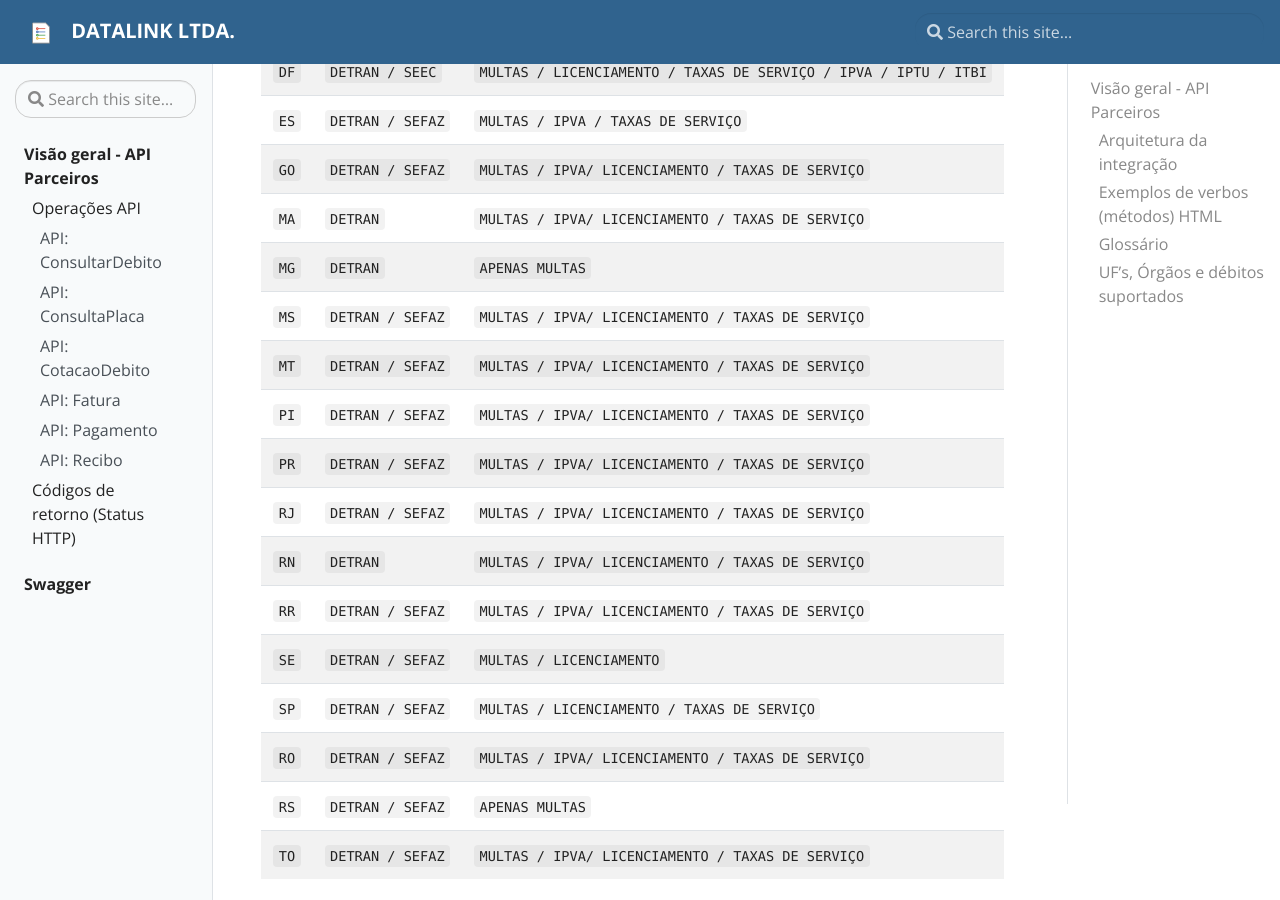
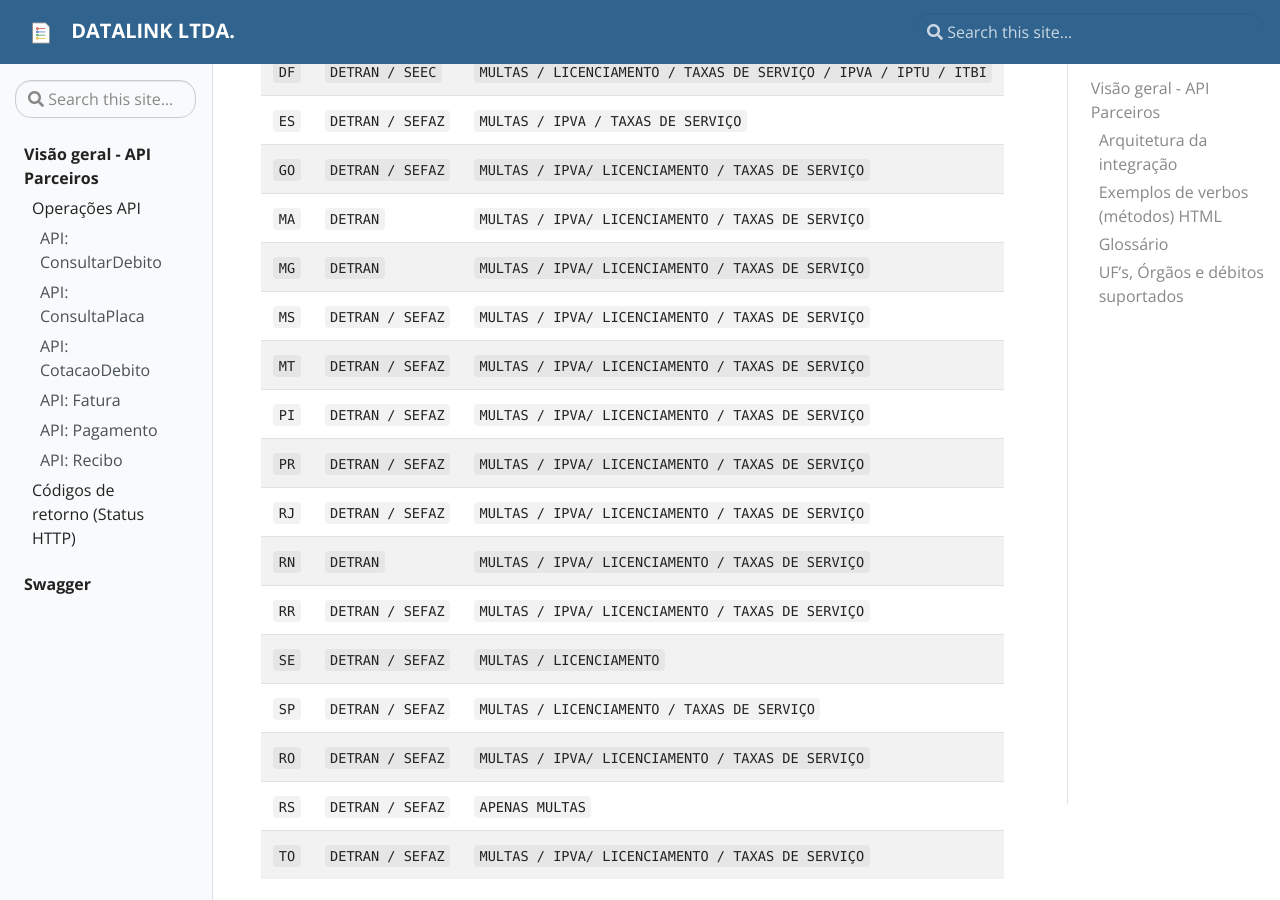
Before and after one commit to apiparcelenahora/manual, a Jekyll site: the page built from pages/introducao.md, in a window 1280 px wide and 900 px high, scrolled down 2524 px. Built offline with Jekyll 4.4.1, drawn with Linux system fonts in a browser that asks for light colours.

Commit message:
Update introducao.md

```diff
--- a/pages/introducao.md
+++ b/pages/introducao.md
@@ -70,7 +70,7 @@ A versão atual da API Parceiros possui suporte ás seguintes UF's, Órgãos e D
 | `ES`      | `DETRAN / SEFAZ`    | `MULTAS / IPVA / TAXAS DE SERVIÇO`                               |
 | `GO`      | `DETRAN / SEFAZ`    | `MULTAS / IPVA/ LICENCIAMENTO / TAXAS DE SERVIÇO  `                              |
 | `MA`      | `DETRAN        `    | `MULTAS / IPVA/ LICENCIAMENTO / TAXAS DE SERVIÇO`                                  |
-| `MG`      | `DETRAN        `    | `APENAS MULTAS`                              |
+| `MG`      | `DETRAN        `    | `MULTAS / IPVA/ LICENCIAMENTO / TAXAS DE SERVIÇO `                             |
 | `MS`      | `DETRAN / SEFAZ`    | `MULTAS / IPVA/ LICENCIAMENTO / TAXAS DE SERVIÇO `                                |
 | `MT`      | `DETRAN / SEFAZ`    | `MULTAS / IPVA/ LICENCIAMENTO / TAXAS DE SERVIÇO`                                  |
 | `PI`      | `DETRAN / SEFAZ`    | `MULTAS / IPVA/ LICENCIAMENTO / TAXAS DE SERVIÇO `                                 |
```
